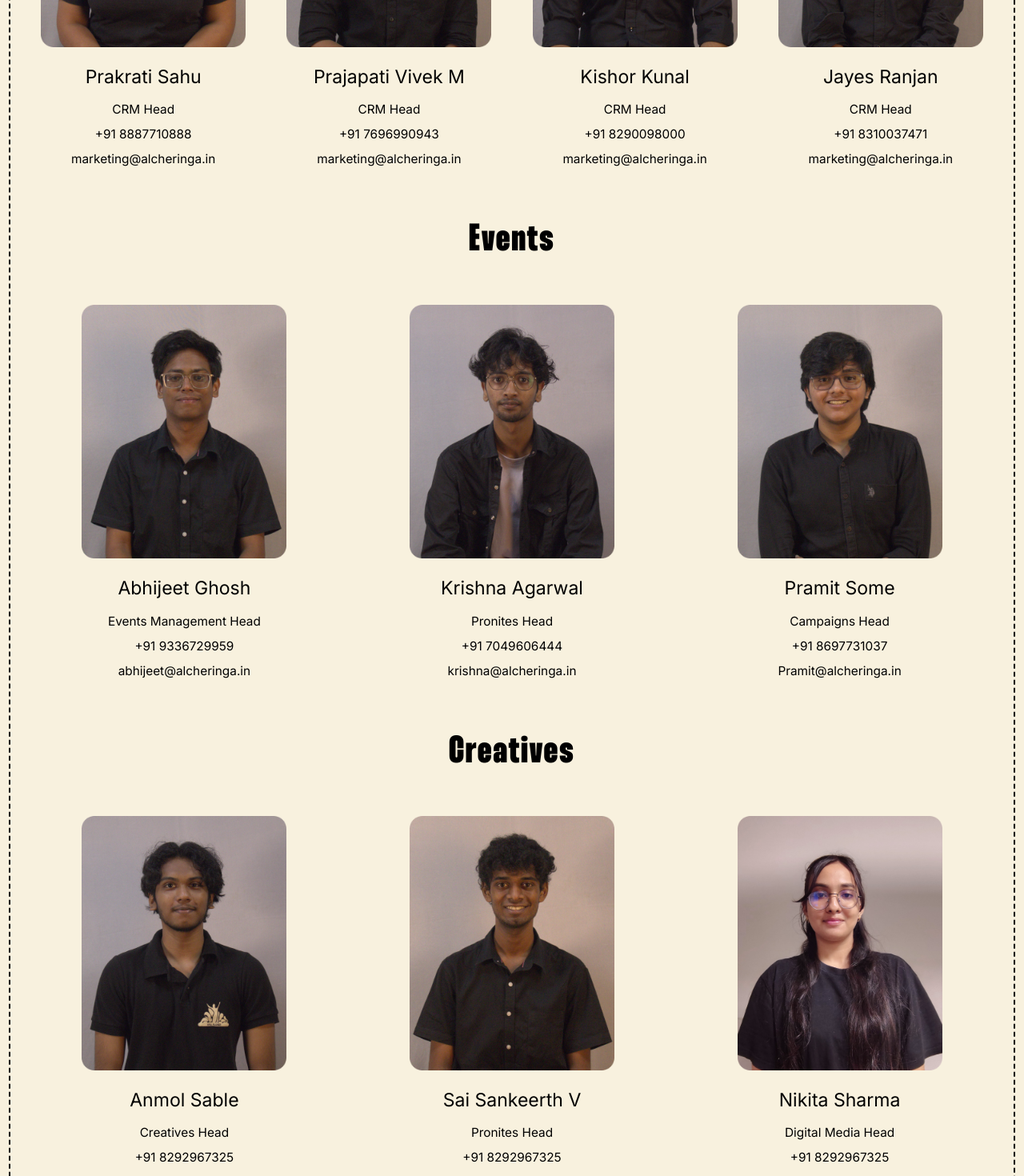
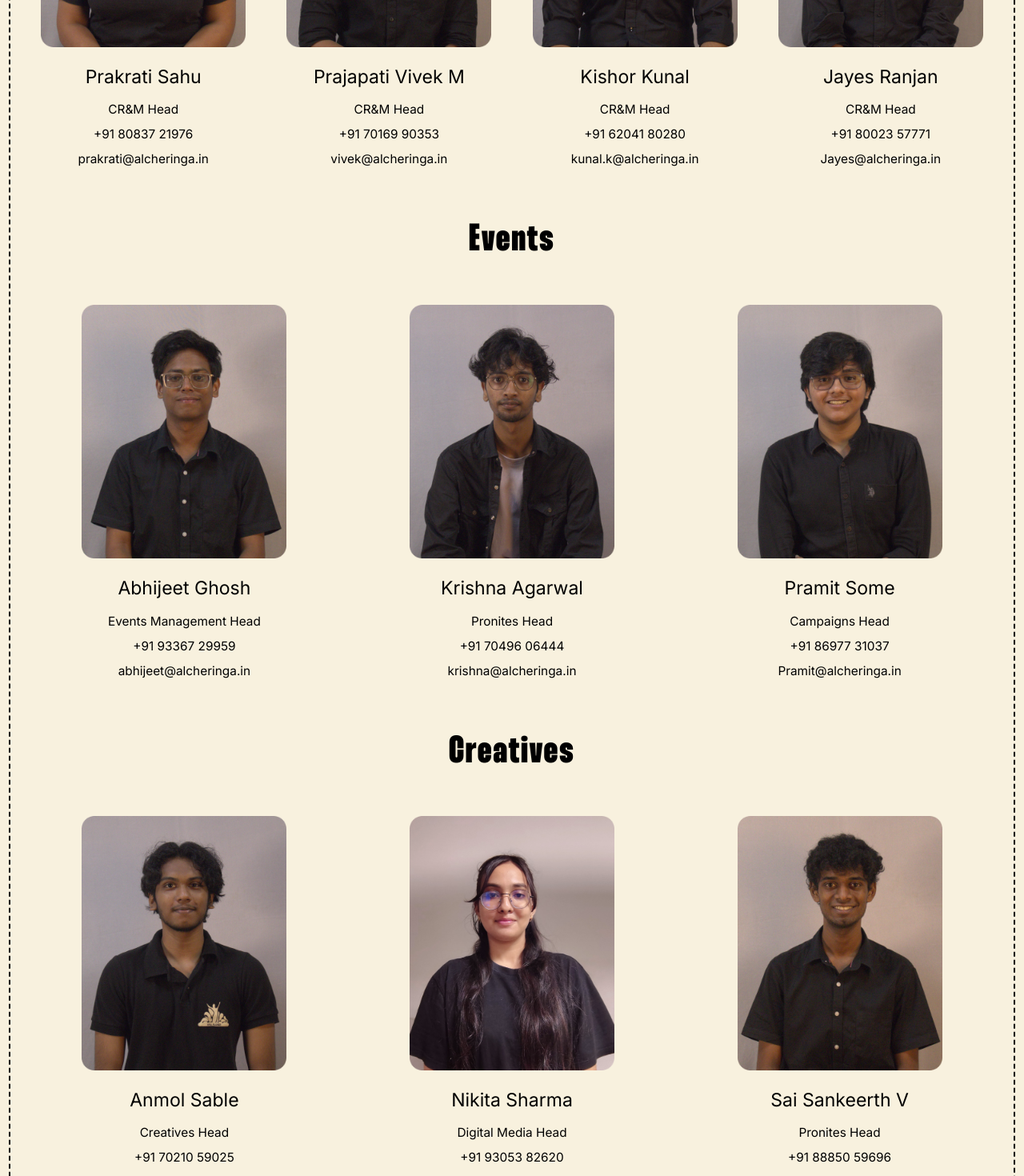
Before and after one commit to riderHimank/betaportal25, a Next.js app: page /team in a window 1280 px wide. Shown: the part 1740-3210 px from the top of the page at 80% size. Built offline with nearby package versions, Linux system fonts and the light colour scheme.

Commit message:
Content Update

```diff
--- a/app/components/Footer/Footer.jsx
+++ b/app/components/Footer/Footer.jsx
@@ -23,7 +23,7 @@ function Footer() {
                                 +91 82929 67325</div>
                         </div>
                         <div className="contact2">
-                            <div className="name text-2xl">Sidharth Shukla</div>
+                            <div className="name text-2xl">Siddharth Shukla</div>
                             <div className="por my-2.5">PR Head</div>
                             <div className="phone flex">
                                 <Image src={phone} alt="" className='w-3' />
--- a/app/team/page.jsx
+++ b/app/team/page.jsx
@@ -18,21 +18,21 @@ export default function Team() {
             <ProfileCard
               name="Sudhanshu Raj"
               role="Public Relations Head"
-              phone="+91 8292967325"
+              phone="+91 82929 67325"
               email="sudhanshu@alcheringa.in"
               imageSrc="pics/pr pic 1.png"
             />
             <ProfileCard
               name="Siddharth Shukla"
               role="Public Relations Head"
-              phone="+91 7566494761"
+              phone="+91 73546 47811"
               email="siddharth@alcheringa.in"
               imageSrc="pics/pr pic 2.png"
             />
             <ProfileCard
               name="Sulabh Napit"
               role="Media and Outreach Head"
-              phone="+91 8349363008"
+              phone="+91 83198 55908"
               email="sulabh@alcheringa.in"
               imageSrc="pics/pr pic 3.png"
             />
@@ -45,30 +45,30 @@ export default function Team() {
           <div className="profile-grid2">
             <ProfileCard
               name="Prakrati Sahu"
-              role="CRM Head"
-              phone="+91 8887710888"
-              email="marketing@alcheringa.in"
+              role="CR&M Head"
+              phone="+91 80837 21976"
+              email="prakrati@alcheringa.in"
               imageSrc="pics/Frame 6356227.png"
             />
             <ProfileCard
               name="Prajapati Vivek M"
-              role="CRM Head"
-              phone="+91 7696990943"
-              email="marketing@alcheringa.in"
+              role="CR&M Head"
+              phone="+91 70169 90353"
+              email="vivek@alcheringa.in"
               imageSrc="pics/Frame 6356227-1.png"
             />
             <ProfileCard
               name="Kishor Kunal"
-              role="CRM Head"
-              phone="+91 8290098000"
-              email="marketing@alcheringa.in"
+              role="CR&M Head"
+              phone="+91 62041 80280"
+              email="kunal.k@alcheringa.in"
               imageSrc="pics/Frame 6356227-2.png"
             />
             <ProfileCard
               name="Jayes Ranjan"
-              role="CRM Head"
-              phone="+91 8310037471"
-              email="marketing@alcheringa.in"
+              role="CR&M Head"
+              phone="+91 80023 57771"
+              email="Jayes@alcheringa.in"
               imageSrc="pics/Frame 6356227-3.png"
             />
           </div>
@@ -81,21 +81,21 @@ export default function Team() {
             <ProfileCard
               name="Abhijeet Ghosh"
               role="Events Management Head"
-              phone="+91 9336729959"
+              phone="+91 93367 29959"
               email="abhijeet@alcheringa.in"
               imageSrc="pics/E pic 1.png"
             />
             <ProfileCard
               name="Krishna Agarwal"
               role="Pronites Head"
-              phone="+91 7049606444"
+              phone="+91 70496 06444"
               email="krishna@alcheringa.in"
               imageSrc="pics/E pic 2.png"
             />
             <ProfileCard
               name="Pramit Some"
               role="Campaigns Head"
-              phone="+91 8697731037"
+              phone="+91 86977 31037"
               email="Pramit@alcheringa.in"
               imageSrc="pics/E pic 3.png"
             />
@@ -109,23 +109,23 @@ export default function Team() {
             <ProfileCard
               name="Anmol Sable"
               role="Creatives Head"
-              phone="+91 8292967325"
+              phone="+91 70210 59025"
               email="creatives@alcheringa.in"
               imageSrc="pics/c pic 1.png"
             />
             <ProfileCard
+              name="Nikita Sharma"
+              role="Digital Media Head"
+              phone="+91 93053 82620"
+              email="creativess@alcheringa.in"
+              imageSrc="pics/c pic 3.png"
+            />
+            <ProfileCard
               name="Sai Sankeerth V"
               role="Pronites Head"
-              phone="+91 8292967325"
+              phone="+91 88850 59696"
               email="creatives@alcheringa.in"
               imageSrc="pics/c pic 2.png"
-            />
-            <ProfileCard
-              name="Nikita Sharma"
-              role="Digital Media Head"
-              phone="+91 8292967325"
-              email="creatives@alcheringa.in"
-              imageSrc="pics/c pic 3.png"
             />
           </div>
         </div>
@@ -137,14 +137,14 @@ export default function Team() {
             <ProfileCard
               name="Yoshita Banerjee"
               role="MUN Secretary General"
-              phone="+91 8292967325"
+              phone="+91 80174 71933"
               email="iitgmun@alcheringa.in"
               imageSrc="pics/mun pic 1.png"
             />
             <ProfileCard
               name="Divya Mate"
               role="MUN Director General"
-              phone="+91 8292967325"
+              phone="+91 95791 45131"
               email="iitgmun@alcheringa.in"
               imageSrc="pics/mun pic 2.png"
             />
@@ -158,7 +158,7 @@ export default function Team() {
             <ProfileCard
               name="Himank Bohara"
               role="Web Operations Head"
-              phone="+91 8955774322"
+              phone="+91 89557 74322"
               email="webops@alcheringa.in"
               imageSrc="pics/WO pic 1.png"
             />
@@ -172,7 +172,7 @@ export default function Team() {
             <ProfileCard
               name="Jivesh Firke"
               role="App Development Head"
-              phone="+91 830877000"
+              phone="+91 83080 77000"
               email="webops@alcheringa.in"
               imageSrc="pics/AO pic.png"
             />
@@ -186,14 +186,14 @@ export default function Team() {
             <ProfileCard
               name="Pradipta Jiwan H"
               role="Convener"
-              phone="+91 8292967325"
+              phone="+91 70862 00153"
               email="pradipta@alcheringa.in"
               imageSrc="pics/conve pic.png"
             />
             <ProfileCard
               name="Astitva Jain"
               role="Finance and Accounts Head"
-              phone="+91 8527267283"
+              phone="+91 85272 67283"
               email="astitva@alcheringa.in"
               imageSrc="pics/FH pic.png"
             />
```
